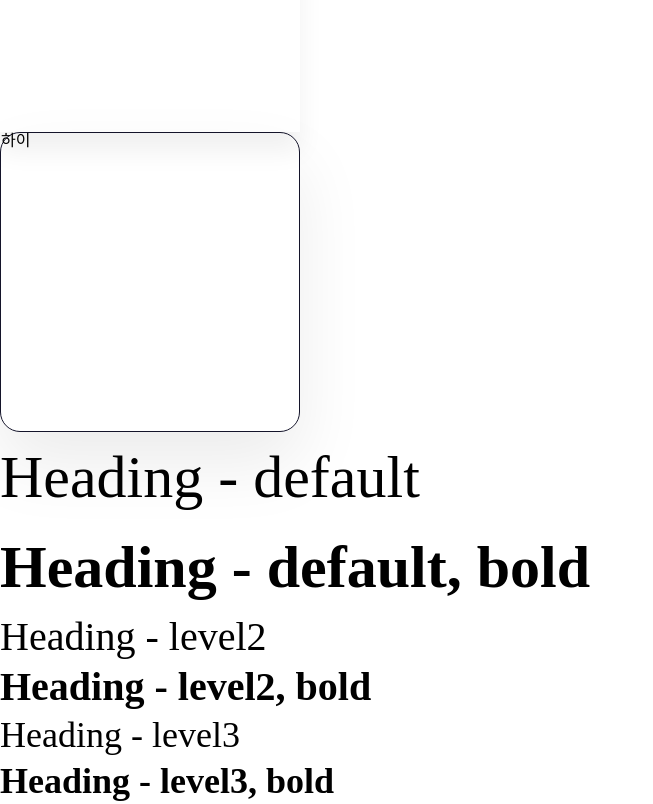
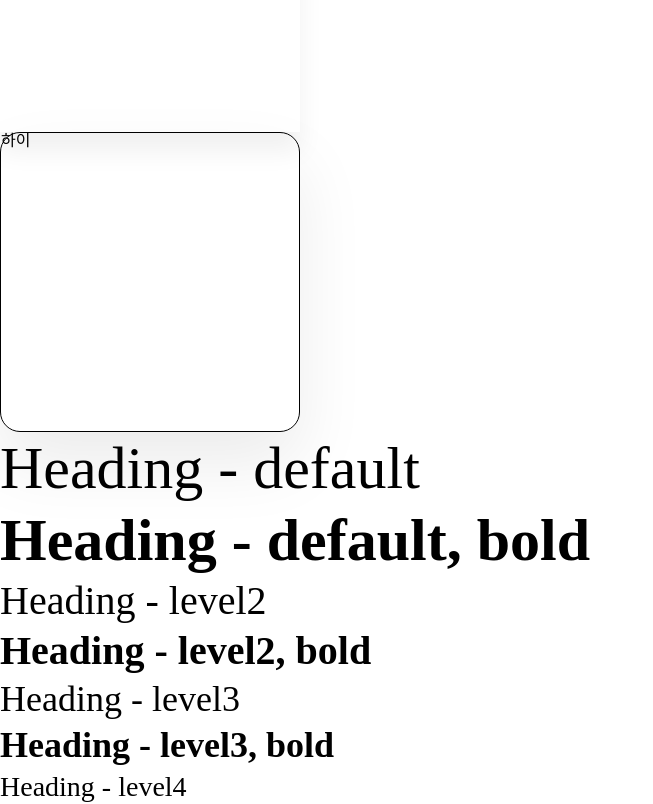
Before and after one commit to Advist-Project/Frontend, a Next.js app: page / in a window 1280 px wide. Shown: the part 540-1344 px from the top of the page, without its empty margins (0-653 px from the left). Built offline with nearby package versions, Linux system fonts and the light colour scheme; a web font is replaced by a local one.

Commit message:
Heading, Colors 오류 수정

```diff
--- a/src/components/_design/colors.tsx
+++ b/src/components/_design/colors.tsx
@@ -10,7 +10,7 @@ export const Colors = {
   secondarySemiLight: '#A4FFE3',
   secondaryLight: '#F2FFFB',
   // Tertiary Color
-  tertiary : '#556EF5',
+  tertiary : '#FFD033',
   tertiaryDark : '#9E7C0A',
   tertiarySemiLight : '#FFE281',
   tertiaryLight : '#FFF7DD',
@@ -20,7 +20,7 @@ export const Colors = {
   errorSemiLight: '#FF83B7',
   errorLight: '#FFF3F8',
   // Grayscale
-  black: '14142A',
+  black: '#14142A',
   gray1: '#4E4B66',
   gray2: '#6E7191',
   gray3: '#A0A3BD',
--- a/src/components/_design/typography.tsx
+++ b/src/components/_design/typography.tsx
@@ -9,7 +9,7 @@ interface IHeadingProps {
 export const Heading: React.FC<IHeadingProps> = ({ children, level, bold }) => {
   const tag:React.ElementType = !level ? 'h1' : level === 2 ? 'h2' : level === 3 ? 'h3' : level === 4 ? 'h4' : 'h5';
   const styles = {
-    'h1': { fontSize: '60px', lineHeight: '150%' },
+    'h1': { fontSize: '60px', lineHeight: '120%' },
     'h2': { fontSize: '40px', lineHeight: '125%' },
     'h3': { fontSize: '36px', lineHeight: '128%' },
     'h4': { fontSize: '28px', lineHeight: '136%' },
```
